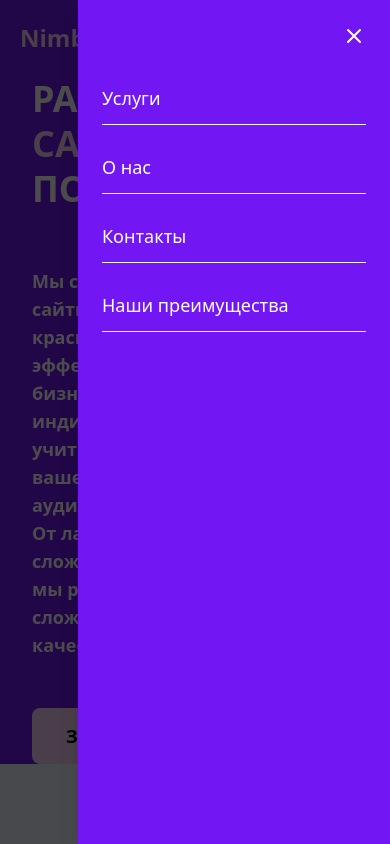
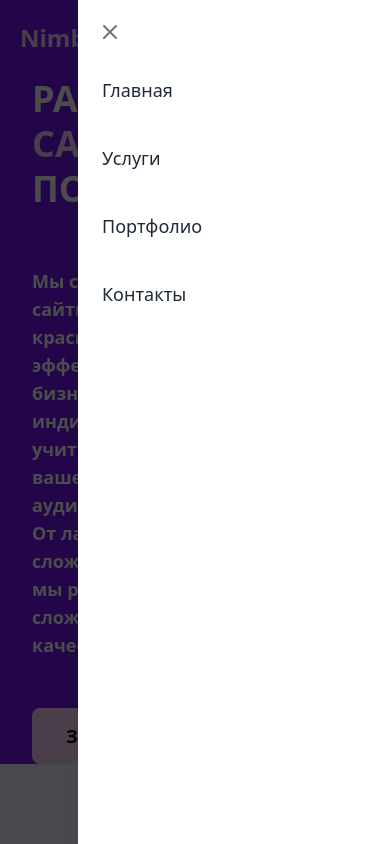
Before and after one commit to TakaMorY/NimbleSites, a Nuxt app: page / in a window 390 px wide. Both pictures are taken after a click on the button "Меню". Shown: the top 844 px of the page. Built offline with nearby package versions, Linux system fonts and the light colour scheme.

Commit message:
finally3

```diff
--- /dev/null
+++ b/components/MobileMenu.vue
@@ -0,0 +1,81 @@
+<template>
+    <div>
+        <!-- Кнопка бургера -->
+        <button @click="openMenu" class="lg:hidden p-2 focus:outline-none" aria-label="Меню">
+            <svg class="w-8 h-8 text-white" fill="none" stroke="currentColor" viewBox="0 0 24 24">
+                <path stroke-linecap="round" stroke-linejoin="round" stroke-width="2" d="M4 6h16M4 12h16M4 18h16" />
+            </svg>
+        </button>
+
+        <!-- Мобильное меню -->
+        <div v-show="isMenuOpen" class="fixed inset-0 z-[1000] flex">
+            <!-- Затемнение -->
+            <div @click="closeMenu" class="absolute inset-0 bg-black bg-opacity-70 transition-opacity duration-300"
+                :class="{ 'opacity-0': !menuVisible, 'opacity-100': menuVisible }"></div>
+
+            <!-- Контент меню -->
+            <div class="relative ml-auto h-full w-4/5 max-w-sm bg-white shadow-xl transform transition-transform duration-300 ease-in-out"
+                :class="{ 'translate-x-full': !menuVisible, 'translate-x-0': menuVisible }" @click.stop>
+                <!-- Кнопка закрытия -->
+                <button @click="closeMenu" class="absolute left-4 top-4 p-1 text-gray-500 hover:text-gray-700"
+                    aria-label="Закрыть">
+                    <svg class="w-6 h-6" fill="none" stroke="currentColor" viewBox="0 0 24 24">
+                        <path stroke-linecap="round" stroke-linejoin="round" stroke-width="2"
+                            d="M6 18L18 6M6 6l12 12" />
+                    </svg>
+                </button>
+
+                <!-- Навигация -->
+                <nav class="pt-16 px-6 pb-8 h-full overflow-y-auto">
+                    <ul class="space-y-4">
+                        <li v-for="item in menuItems" :key="item.path">
+                            <NuxtLink :to="item.path" @click="closeMenu"
+                                class="block py-3 text-lg font-medium text-gray-800 hover:text-blue-600 transition-colors">
+                                {{ item.title }}
+                            </NuxtLink>
+                        </li>
+                    </ul>
+                </nav>
+            </div>
+        </div>
+    </div>
+</template>
+
+<script setup>
+const isMenuOpen = ref(false);
+const menuVisible = ref(false);
+const menuItems = [
+    { path: '/', title: 'Главная' },
+    { path: '/services', title: 'Услуги' },
+    { path: '/portfolio', title: 'Портфолио' },
+    { path: '/contacts', title: 'Контакты' }
+];
+
+const openMenu = () => {
+    isMenuOpen.value = true;
+    document.body.style.overflow = 'hidden';
+
+    // Небольшая задержка для корректной анимации
+    setTimeout(() => {
+        menuVisible.value = true;
+    }, 30);
+};
+
+const closeMenu = () => {
+    menuVisible.value = false;
+
+    setTimeout(() => {
+        isMenuOpen.value = false;
+        document.body.style.overflow = '';
+    }, 300);
+};
+
+// Закрытие при изменении размера окна
+onMounted(() => {
+    window.addEventListener('resize', closeMenu);
+});
+
+onBeforeUnmount(() => {
+    window.removeEventListener('resize', closeMenu);
+});
+</script>
--- a/layouts/default.vue
+++ b/layouts/default.vue
@@ -7,9 +7,6 @@
                         <div class="flex items-center space-x-2">
                             <h2 class="text-[#f9d1f9]  font-bold text-2xl">NimbleSites</h2>
                         </div>
-
-
-                        <div class="relative">
                         <div class="hidden lg:block ">
                             <div class="flex space-x-10 text-base font-bold text-black/60 ">
                                 <div
@@ -30,76 +27,16 @@
                                 </div>
                             </div>
                         </div>
+                        <MobileMenu class="lg:hidden" />
 
-                            <div>
-                                <!-- Кнопка бургер-меню -->
-                                <button @click="openMenu" class="lg:hidden p-2 focus:outline-none"
-                                    aria-label="Открыть меню">
-                                    <svg class="w-8 h-8 text-white" fill="none" stroke="currentColor"
-                                        viewBox="0 0 24 24">
-                                        <path stroke-linecap="round" stroke-linejoin="round" stroke-width="2"
-                                            d="M4 6h16M4 12h16M4 18h16" />
-                                    </svg>
-                                </button>
 
-                                <!-- Мобильное меню -->
-                                <transition name="menu">
-                                    <div v-show="isMenuOpen" class="fixed inset-0 z-[100]" @click="closeMenu">
-                                        <!-- Затемнение -->
-                                        <div class="absolute inset-0 bg-black bg-opacity-70"></div>
-
-                                        <!-- Контент меню -->
-                                        <div class="absolute top-0 right-0 h-full w-4/5 bg-[#7216f4] shadow-xl overflow-y-auto"
-                                            @click.stop>
-                                            <div class="p-4 flex justify-end">
-                                                <button @click="closeMenu" class="p-2 text-white"
-                                                    aria-label="Закрыть меню">
-                                                    <svg class="w-6 h-6" fill="none" stroke="currentColor"
-                                                        viewBox="0 0 24 24">
-                                                        <path stroke-linecap="round" stroke-linejoin="round"
-                                                            stroke-width="2" d="M6 18L18 6M6 6l12 12" />
-                                                    </svg>
-                                                </button>
-                                            </div>
-
-                                            <nav class="px-6 pb-8 ">
-                                                <ul class="space-y-4">
-                                                    <li>
-                                                        <NuxtLink to="#cardstovar" @click="closeMenu"
-                                                            class="block py-3 text-lg font-medium text-white border-b border-gray-100">
-                                                            Услуги
-                                                        </NuxtLink>
-                                                    </li>
-                                                    <li>
-                                                        <NuxtLink to="#whyus" @click="closeMenu"
-                                                            class="block py-3 text-lg font-medium text-white border-b border-gray-100">
-                                                            О нас
-                                                        </NuxtLink>
-                                                    </li>
-                                                    <li>
-                                                        <NuxtLink to="https://t.me/TakaMorY" @click="closeMenu"
-                                                            class="block py-3 text-lg font-medium text-white border-b border-gray-100">
-                                                            Контакты
-                                                        </NuxtLink>
-                                                    </li>
-                                                    <li>
-                                                        <NuxtLink to="#features" @click="closeMenu"
-                                                            class="block py-3 text-lg font-medium text-white border-b border-gray-100">
-                                                            Наши преимущества
-                                                        </NuxtLink>
-                                                    </li>
-                                                </ul>
-                                            </nav>
-                                        </div>
-                                    </div>
-                                </transition>
-                            </div>
-
-                        </div>
 
                     </div>
                 </nav>
             </div>
+
+
+
 
 
             <div class="flex items-center">
@@ -175,10 +112,10 @@
                             <div>
                                 <NuxtLink to="/">
                                     <div class="flex items-center space-x-2 text-2xl font-medium">
-                                        <span>
+                                        <!-- <span>
                                             <img src=""
                                                 alt="" width="64" height="64" class="w-16">
-                                        </span>
+                                        </span> -->
                                         <span class="text-[#f9d1f9]">NimbleSites</span>
                                     </div>
                                 </NuxtLink>
@@ -266,33 +203,11 @@
 </template>
 
 <script setup>
-const isMenuOpen = ref(false);
 
-const openMenu = () => {
-    isMenuOpen.value = true;
-    document.body.style.overflow = 'hidden';
-    document.body.style.position = 'fixed';
-};
-
-const closeMenu = () => {
-    isMenuOpen.value = false;
-    document.body.style.overflow = '';
-    document.body.style.position = '';
-};
-
-// Закрытие при изменении ориентации
-onMounted(() => {
-    window.addEventListener('orientationchange', closeMenu);
-});
-
-onBeforeUnmount(() => {
-    window.removeEventListener('orientationchange', closeMenu);
-});
 
 onMounted(() => {
     visible.value = true
 })
-
 const section = ref(null);
 const visible = ref(false)
 
```
Lines whose indentation alone changed are shown as unchanged.
